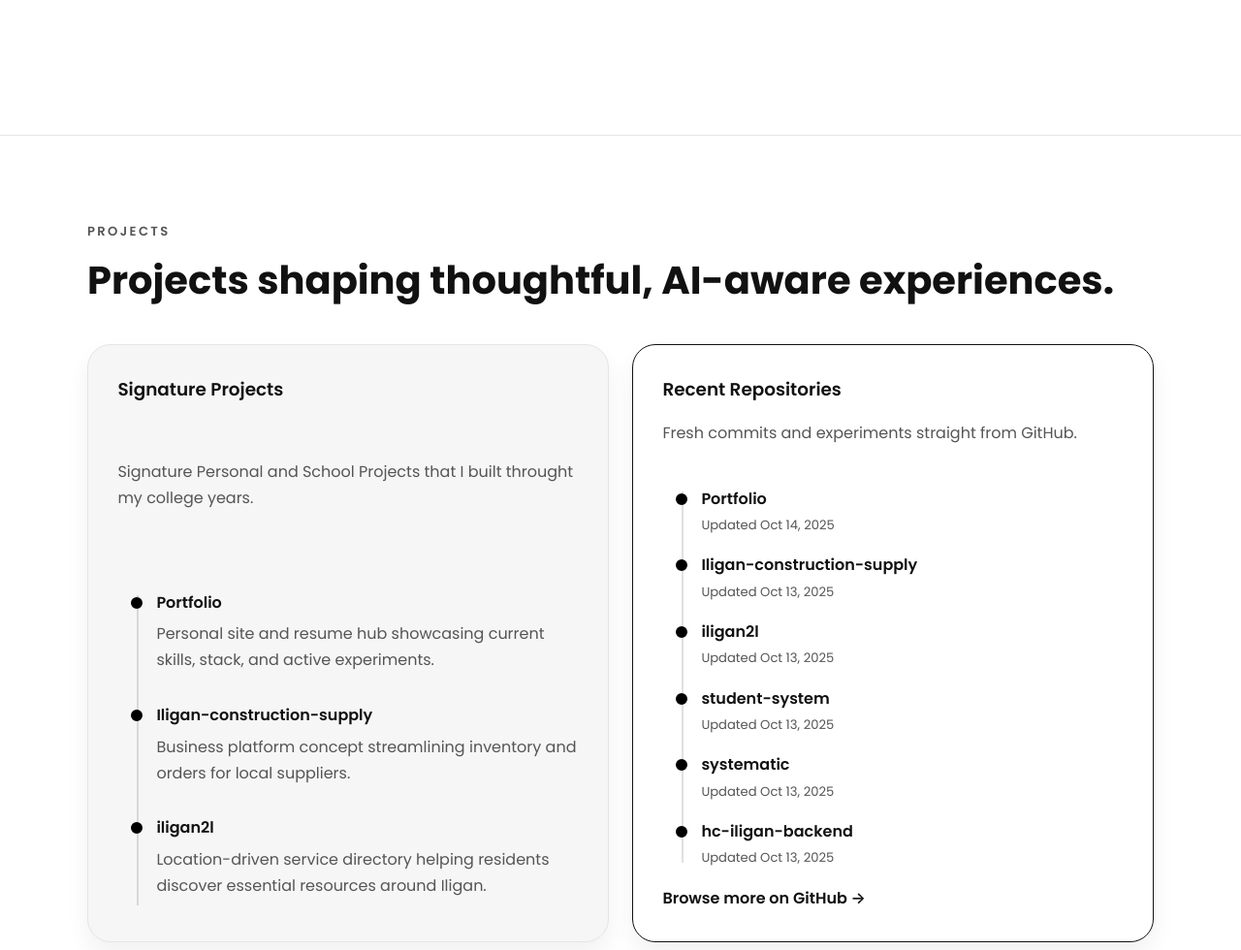
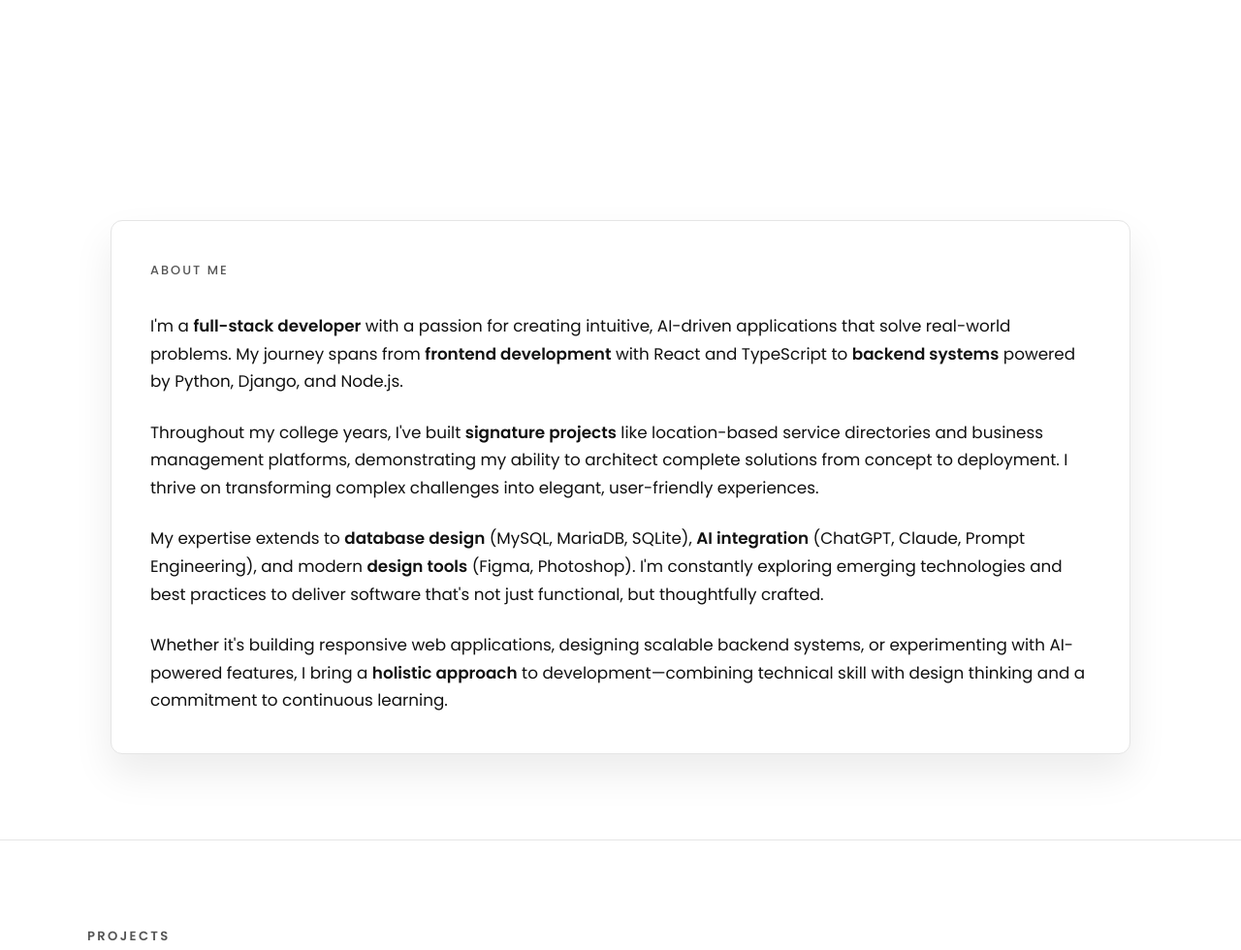
Before and after one commit to barryillest/Portfolio, a plain HTML site: page index.html in a window 1280 px wide. Shown: the part 740-1720 px from the top of the page at 97% size. Drawn offline with Linux system fonts and the light colour scheme.

Commit message:
14th commit

```diff
--- a/index.html
+++ b/index.html
@@ -49,7 +49,33 @@
                   <path d="M12 3 3 11h3v9h5v-6h2v6h5v-9h3Z" />
                 </svg>
               </a>
-            <!---->
+            <!-- <a class="nav-icon" href="#projects" aria-label="Projects">
+              <svg viewBox="0 0 24 24" aria-hidden="true" focusable="false">
+                <path
+                  d="M4 4h7v7H4zm9 0h7v7h-7zM4 13h7v7H4zm9 0h7v7h-7z"
+                />
+              </svg>
+            </a> -->
+          <!-- <a class="nav-icon" href="#stack" aria-label="Tech Stack">
+              <svg viewBox="0 0 24 24" aria-hidden="true" focusable="false">
+                <path d="M4 6h16v2H4Zm0 5h16v2H4Zm0 5h16v2H4Z" />
+              </svg>
+            </a> -->
+            <!-- <a class="nav-icon" href="#showcase" aria-label="Showcase">
+              <svg viewBox="0 0 24 24" aria-hidden="true" focusable="false">
+                <path d="m12 3.3 2.7 5.7 6.2.5-4.8 4.2 1.4 6-5.5-3.2-5.5 3.2 1.4-6-4.8-4.2 6.2-.5Z" />
+              </svg>
+            </a> -->
+            <!-- <a class="nav-icon" href="#quote" aria-label="Quote">
+              <svg viewBox="0 0 24 24" aria-hidden="true" focusable="false">
+                <path d="M5 6h6v6H9v3H5v-3c0-2.7 1.5-5.1 3.4-6Zm10 0h6v6h-2v3h-4v-3c0-2.7 1.5-5.1 3.4-6Z" />
+              </svg>
+            </a> -->
+            <!-- <a class="nav-icon" href="#support" aria-label="Support">
+              <svg viewBox="0 0 24 24" aria-hidden="true" focusable="false">
+                <path d="M12 21 3.5 12.5a5 5 0 0 1 7-7l1.5 1.5L13.5 5.5a5 5 0 0 1 7 7Z" />
+              </svg>
+            </a> -->
             <a
               class="nav-icon"
               href="https://github.com/barryillest"
@@ -137,6 +163,43 @@
         <div class="hero__banner" role="status">
           <div class="hero__banner-pill">Always Learning</div>
           <p>Designing calm, resilient software for teams who value clarity.</p>
+        </div>
+      </section>
+
+      <section class="about" id="about" aria-labelledby="about-title">
+        <div class="container">
+          <div class="about__content">
+            <div class="about__text">
+              <div class="section__header">
+                <p class="section__eyebrow">About Me</p>
+              </div>
+              <p>
+                I'm a <strong>full-stack developer</strong> with a passion for creating intuitive,
+                AI-driven applications that solve real-world problems. My journey spans from
+                <strong>frontend development</strong> with React and TypeScript to
+                <strong>backend systems</strong> powered by Python, Django, and Node.js.
+              </p>
+              <p>
+                Throughout my college years, I've built <strong>signature projects</strong> like
+                location-based service directories and business management platforms, demonstrating
+                my ability to architect complete solutions from concept to deployment. I thrive on
+                transforming complex challenges into elegant, user-friendly experiences.
+              </p>
+              <p>
+                My expertise extends to <strong>database design</strong> (MySQL, MariaDB, SQLite),
+                <strong>AI integration</strong> (ChatGPT, Claude, Prompt Engineering), and modern
+                <strong>design tools</strong> (Figma, Photoshop). I'm constantly exploring emerging
+                technologies and best practices to deliver software that's not just functional, but
+                thoughtfully crafted.
+              </p>
+              <p>
+                Whether it's building responsive web applications, designing scalable backend systems,
+                or experimenting with AI-powered features, I bring a <strong>holistic approach</strong>
+                to development—combining technical skill with design thinking and a commitment to
+                continuous learning.
+              </p>
+            </div>
+          </div>
         </div>
       </section>
 
--- a/styles/main.css
+++ b/styles/main.css
@@ -359,6 +359,58 @@ a:focus-visible {
   margin: 0;
   color: var(--color-muted);
   font-size: 0.95rem;
+}
+
+.about {
+  padding: 5.5rem 0;
+  background: var(--color-background);
+}
+
+.about__content {
+  margin: 0 auto;
+  width: min(var(--max-width), calc(100% - 3rem));
+  display: flex;
+  justify-content: center;
+  align-items: flex-start;
+}
+
+.about__text {
+  width: 100%;
+  padding: 2.5rem;
+  background: var(--color-surface);
+  border: 1px solid var(--color-border);
+  border-radius: 12px;
+  box-shadow: var(--shadow-soft);
+}
+
+.about__text .section__header {
+  margin-bottom: 2rem;
+  text-align: left;
+}
+
+.about__text .section__eyebrow {
+  margin: 0;
+  font-size: 0.8rem;
+  letter-spacing: 0.16em;
+  text-transform: uppercase;
+  color: var(--color-muted);
+  font-weight: 500;
+}
+
+.about__text p {
+  margin: 0 0 1.5rem;
+  font-size: 1.05rem;
+  line-height: 1.7;
+  color: var(--color-text);
+}
+
+.about__text p:last-child {
+  margin-bottom: 0;
+}
+
+.about__text strong {
+  font-weight: 600;
+  color: var(--color-text);
 }
 
 .projects {
```
